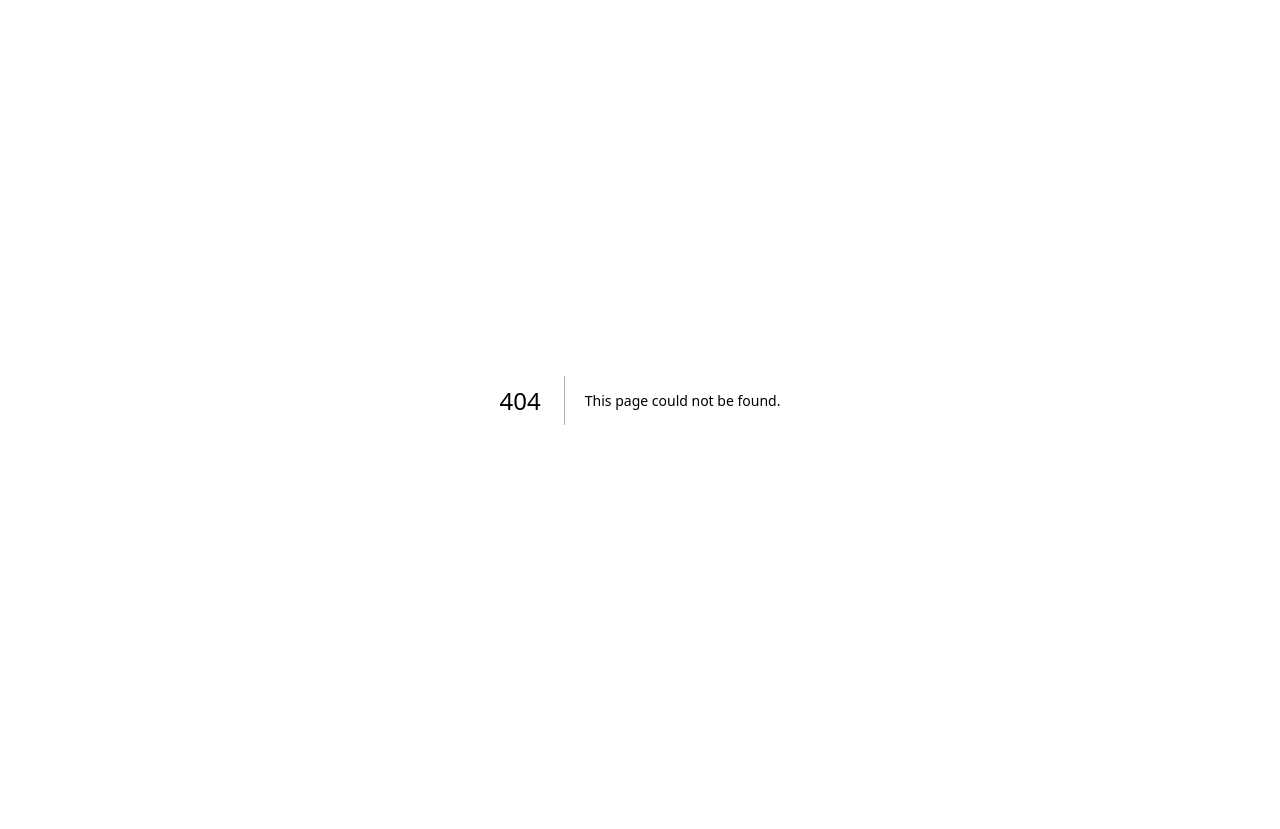
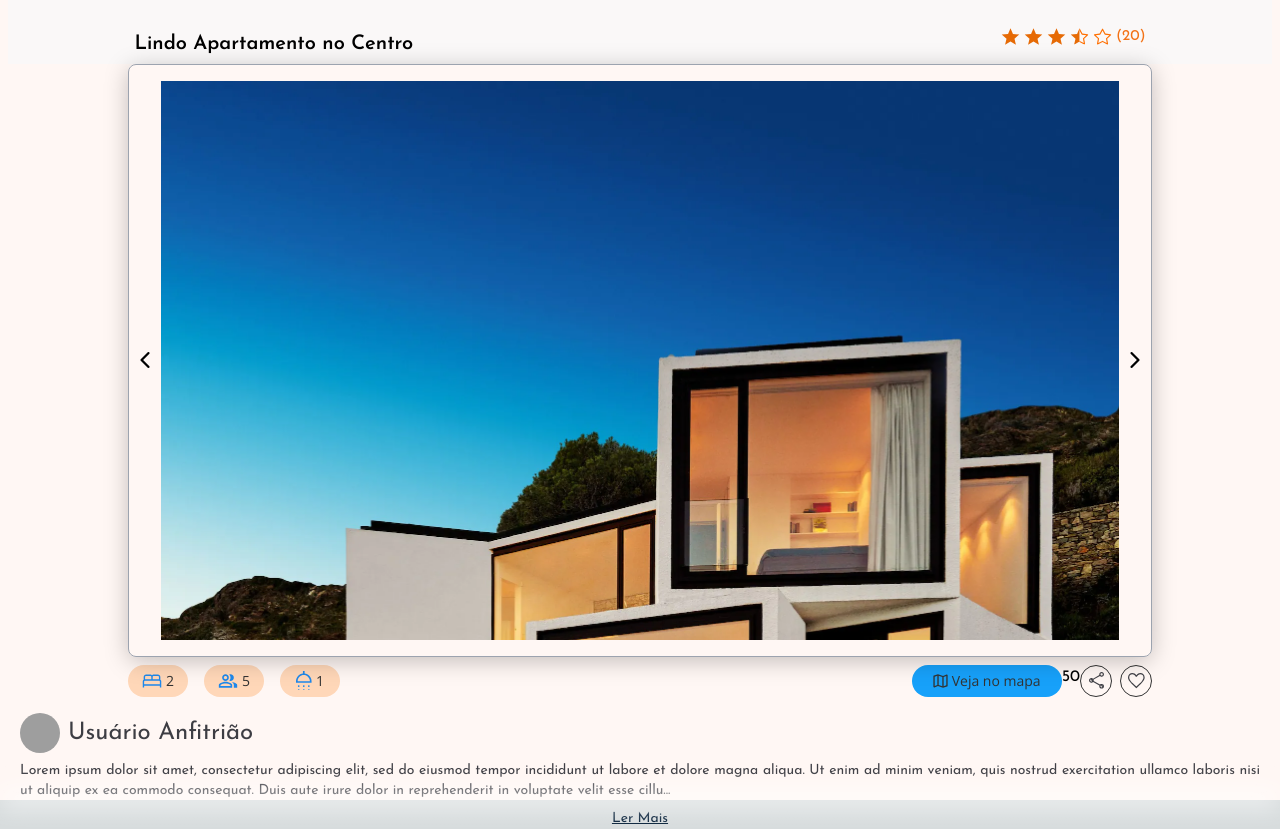
Before and after one commit to ADS2024-2-LocaEspaco/LocacaoEspacoFE, a Next.js app: page /anuncio/exibir/1 in a window 1280 px wide. Before the commit this address had no page. Before the commit the page ends 800 px from the top, so only its background shows below. Built offline with nearby package versions, Linux system fonts and the light colour scheme; grey boxes are pictures that could not be loaded.

Commit message:
Feature: Adicionada a função de buscar anuncio por id e mock para testar; Componente IconesAnuncio ajustado para receber props; Falta ajustar o carrossel para desktop; Falta ajustar alinhamento do número de avaliações.

```diff
--- a/src/pages/anuncio/components/iconesAnuncio.tsx
+++ b/src/pages/anuncio/components/iconesAnuncio.tsx
@@ -7,48 +7,54 @@ const compartilhar = "/icons/share_icon.svg";
 const favoritar = "/icons/favorite_icon.svg";
 const mapa = "/icons/map_icon.svg";
 
+type IconesProps = {
+  qtd_hospedes: number;
+  qtd_camas: number;
+  qtd_banheiros: number;
+};
+
 const estiloIcone =
-  "bg-[#FFD7B8] flex justify-center items-center rounded-full";
+  "flex justify-center items-center rounded-full";
 
 const estiloTexto = 'text-[#333333] font-opensans text-[14px] p-0 pl-1 ';
 
-  const IconesAnuncio: React.FC = () => {
+  const IconesAnuncio: React.FC<IconesProps> = ({qtd_hospedes , qtd_camas, qtd_banheiros}) => {
   return (
     <div className="flex flew-row justify-between h-4 mt-2 w-[95%] md:w-[80%]">
       {/* Ícones de comodidades */}
       <div className="hidden md:flex flew-row gap-4 ">
-        <div className={`${estiloIcone} w-[60px] h-[32px]`}>
+        <div className={`${estiloIcone} bg-[#FFD7B8] w-[60px] h-[32px]`}>
           <img src={camas} alt="ícone quantidade de camas" />
-          <p className={estiloTexto}>2</p>
+          <p className={estiloTexto}>{qtd_camas}</p>
         </div>
-        <div className={`${estiloIcone} w-[60px] h-[32px]`}>
+        <div className={`${estiloIcone} bg-[#FFD7B8] w-[60px] h-[32px]`}>
           <img src={hospedes} alt="ícone quantidade de hóspedes" />
-          <p className={estiloTexto}>2</p>
+          <p className={estiloTexto}>{qtd_hospedes}</p>
         </div>
-        <div className={`${estiloIcone} w-[60px] h-[32px]`}>
+        <div className={`${estiloIcone} bg-[#FFD7B8] w-[60px] h-[32px]`}>
           <img src={banheiros} alt="ícone quantidade de banheiros" />
-          <p className={estiloTexto}>2</p>
+          <p className={estiloTexto}>{qtd_banheiros}</p>
         </div>
       </div>
 
 <div className='flex justify-between md:justify-end w-full'>
       {/* Ícone mapa*/}
       <div className='flex md:justify-end  p-0 m-0'>
-        <div className={`${estiloIcone}  w-[150px] h-[32px] text-[14px] bg-[#17A1FA]`}>
+        <button className={`${estiloIcone}  w-[150px] h-[32px] text-[14px] bg-[#17A1FA]`}>
           <img src={mapa} alt="ícone mostrar mapa" />{" "}
           <p className={estiloTexto}>Veja no mapa</p>
-        </div>
+        </button>
         50{" "}
       </div>
 
       {/* Ícones de compartilhar e favoritar */}
       <div className="flex flew-row gap-2 justify-end  p-0 m-0">
-        <div className={`${estiloIcone} w-[32px] h-[32px] bg-transparent border border-[#333333]	`}>
+        <button className={`${estiloIcone} w-[32px] h-[32px] bg-transparent border border-[#333333]	`}>
           <img src={compartilhar} alt="icone compartilhar" className="" />
-        </div>
-        <div className={`${estiloIcone} w-[32px] h-[32px] rounded-full bg-transparent border border-[#333333]	 `}>
+        </button>
+        <button className={`${estiloIcone} w-[32px] h-[32px] rounded-full bg-transparent border border-[#333333]	 `}>
           <img src={favoritar} alt="icone favoritar" className="" />{" "}
-        </div>
+        </button>
       </div>
       </div>
     </div>
--- /dev/null
+++ b/src/pages/anuncio/exibir/[id_anuncio]/index.tsx
@@ -0,0 +1,70 @@
+import { GetServerSideProps } from "next";
+import { useState } from "react";
+
+import AnfitriaoInfos, { anfitriaoData } from "../../components/anfitriaoProps";
+import Avaliacao from "../../components/avaliacao";
+import Carrossel from "../../components/carrosselAnuncio";
+import IconesAnuncio from "../../components/iconesAnuncio";
+
+type AnuncioProps = {
+  titulo: string;
+  qtd_hospedes: number;
+  qtd_camas: number;
+  qtd_banheiros: number;
+  id_anfitriao: string;
+  imagens: string[];
+};
+
+const ExibirAnuncio: React.FC<AnuncioProps> = ( anuncio ) => {
+  const { titulo, qtd_hospedes, qtd_camas, qtd_banheiros, imagens } = anuncio;
+  const [nota] = useState(3.5);
+
+
+  return (
+    <div className="bg-[#fff7f4] h-screen font-josefin">
+      {/* Section 1 */}
+      <section className="flex flex-col mb-4">
+        <div className="bg-[#faf8f8] flex flex-row justify-between pt-4 flex-wrap mr-[10%] ml-[10%] sm:mr-2 sm:ml-2">
+          <h1 className="text-tituloa text-black p-0 font-bold mb-0 mt-2 md:pl-[10%]">
+            {titulo}
+          </h1>
+          <Avaliacao nota={nota} qtd_avaliacoes={20} />
+        </div>
+        <div className="flex flex-col items-center mb-4">
+          <Carrossel imagens={imagens} />
+          <IconesAnuncio
+            qtd_hospedes={qtd_hospedes}
+            qtd_banheiros={qtd_banheiros}
+            qtd_camas={qtd_camas}
+          />
+        </div>
+      </section>
+
+      {/* Section 2 */}
+      <section>
+        <AnfitriaoInfos {...anfitriaoData} />
+      </section>
+    </div>
+  );
+};
+
+
+// Função para buscar o anúncio
+export const getServerSideProps: GetServerSideProps = async (context) => {
+  const { id_anuncio } = context.query;
+
+  try {
+    const res = await fetch(`http://localhost:3000/api/anuncio/${id_anuncio}`);
+    const anuncio = await res.json();
+    console.log(`Anúncio encontrado: ${anuncio}`);
+    return {
+      props: anuncio,
+    };
+  } catch (error) {
+    return {
+      notFound: true,
+    };
+  }
+};
+
+export default ExibirAnuncio;
--- a/src/pages/anuncio/exibir/exibirAnuncio/index.tsx
+++ /dev/null
@@ -1,48 +0,0 @@
-import AnfitriaoInfos, { anfitriaoData } from '../../components/anfitriaoProps';
-import { TituloAnuncioProps } from '../../components/anuncioProps';
-import { useState } from 'react';
-import Avaliacao from '../../components/avaliacao'
-import Carrossel from '../../components/carrosselAnuncio';
-import IconesAnuncio from '../../components/iconesAnuncio';
-
-
-// Imagens de exemplo
-const image1 = '/images/image1.webp';
-const image2 = '/images/image2.webp';
-const image3 = '/images/image3.webp';
-
-const ExibirAnuncio = () => {
-
-  const [titulo] = useState('Lindo Apartamento no Centro');
-  const [nota] = useState(3.5);
-  const [imagens] = useState([image1, image2, image3]);
-  return (
-    <div className='bg-[#fff7f4] h-screen font-josefin'>
-
-      {/* Section 1 */}
-      <section className="flex flex-col mb-4">
-      <div className="bg-[#faf8f8] flex flex-row justify-between pt-4 flex-wrap mr-[10%] ml-[10%] sm:mr-2 sm:ml-2">
-        <h1 className="text-tituloa text-black p-0 font-bold mb-0 mt-2 md:pl-[10%]">{titulo}</h1>
-        <Avaliacao nota={nota} qtd_avaliacoes={20} />
-      </div >
-      <div className='flex flex-col items-center mb-4'>
-      <Carrossel imagens={imagens} />
-      <IconesAnuncio />
-      </div>
-    </section>
-
-
-      {/* Section 2 */}
-      <section>
-        <AnfitriaoInfos {...anfitriaoData} />
-      </section>
-
-    </div>
-
-  );
-
-
-
-};
-
-export default ExibirAnuncio;
--- /dev/null
+++ b/src/pages/api/anuncio/[id_anuncio].ts
@@ -0,0 +1,30 @@
+// pages/api/anuncio/[id_anuncio].ts
+
+import { NextApiRequest, NextApiResponse } from 'next';
+
+const fetchAnuncioFromDB = async (id_anuncio: string) => {
+  return {
+    id: '1',
+    titulo: 'Lindo Apartamento no Centro',
+    qtd_hospedes: 5,
+    qtd_camas: 2,
+    qtd_banheiros: 1,
+    id_anfitriao: '123',
+    imagens: [
+      '/images/image1.webp',
+      '/images/image2.webp',
+      '/images/image3.webp',
+    ],
+  };
+};
+
+export default async function handler(req: NextApiRequest, res: NextApiResponse) {
+  const { id_anuncio } = req.query;
+
+  try {
+    const anuncio = await fetchAnuncioFromDB(id_anuncio as string);
+    res.status(200).json(anuncio);
+  } catch (error) {
+    res.status(500).json({ message: 'Erro ao buscar o anúncio' });
+  }
+}
```
Also changed, not shown: src/pages/api/anuncio/anuncioService.ts (deleted).
